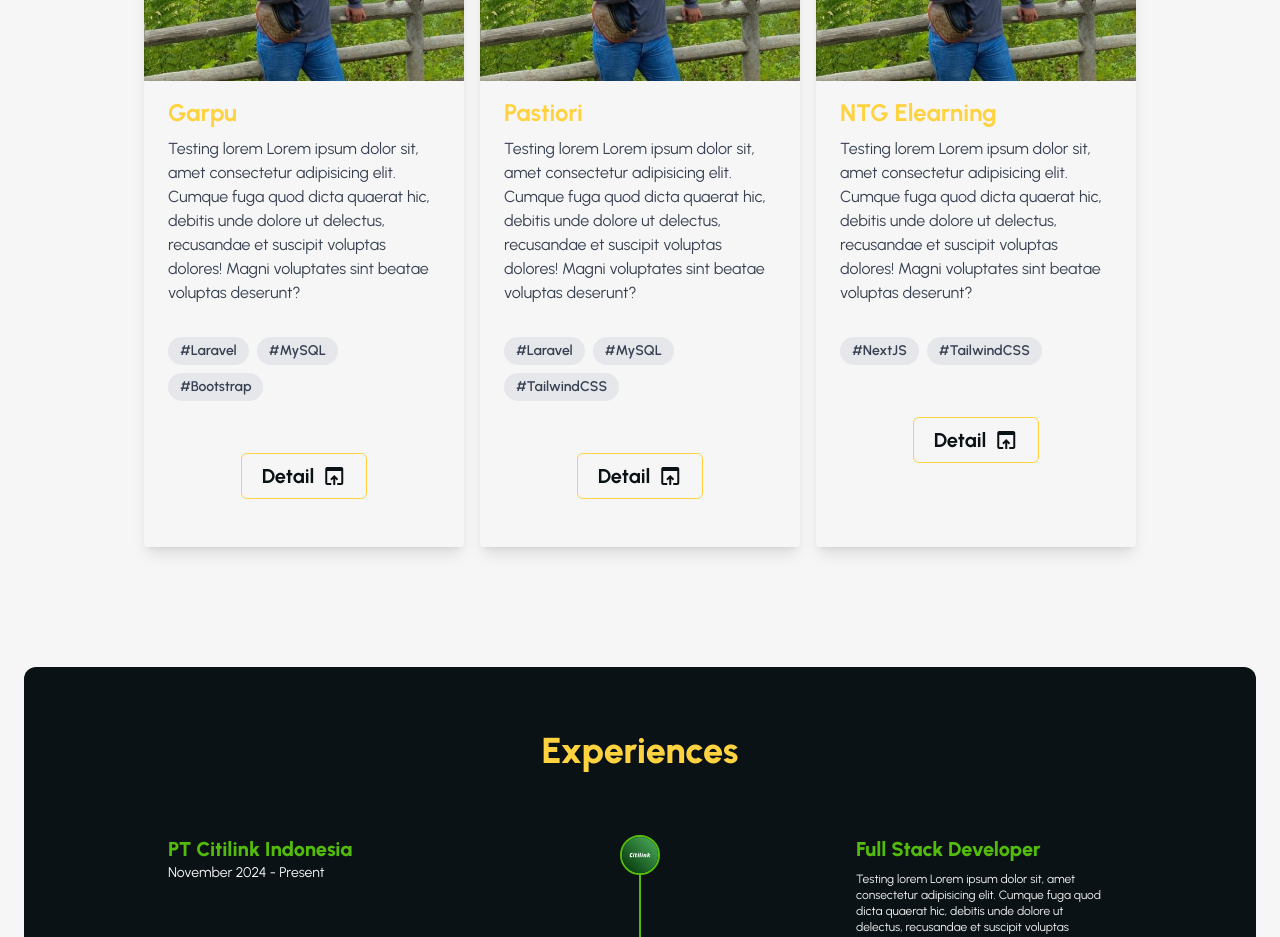
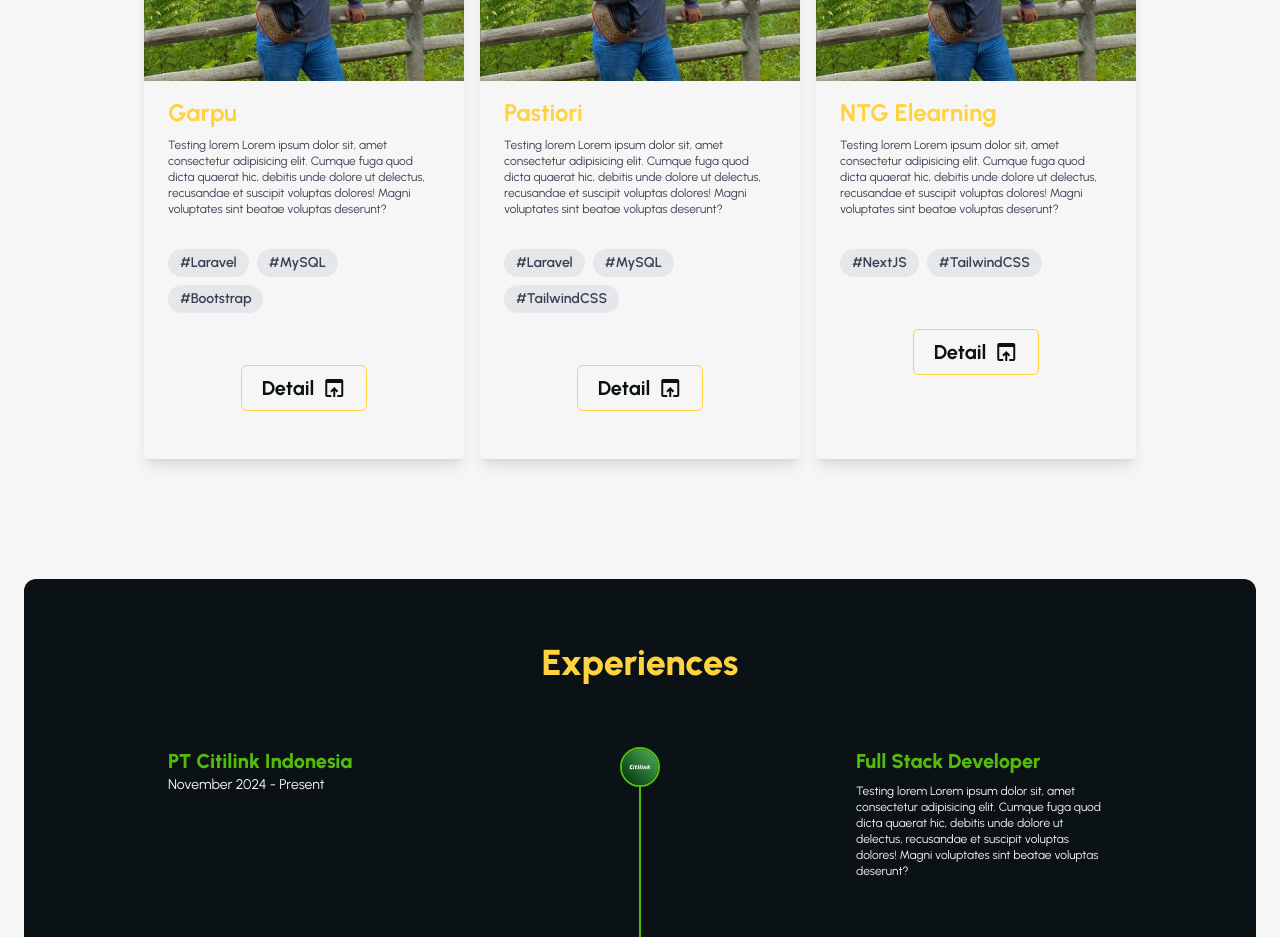
Before and after one commit to azkamiftah12/azka-porto, a Next.js app: page / in a window 1280 px wide. Shown: the part 1860-2797 px from the top of the page. Built offline with nearby package versions, Linux system fonts and the light colour scheme.

Commit message:
project desc text size

```diff
--- a/src/components/home/projects.tsx
+++ b/src/components/home/projects.tsx
@@ -17,7 +17,7 @@ const Projects = () => {
               </div>
               <div className="px-6 py-4">
                 <div className="font-bold text-2xl mb-2">{item.Title}</div>
-                <p className="text-gray-700 text-base">{item.desc}</p>
+                <p className="text-gray-700 text-xs">{item.desc}</p>
               </div>
               <div className="px-6 pt-4 pb-2">
                 {item.tags.map((tag, index) => (
```
